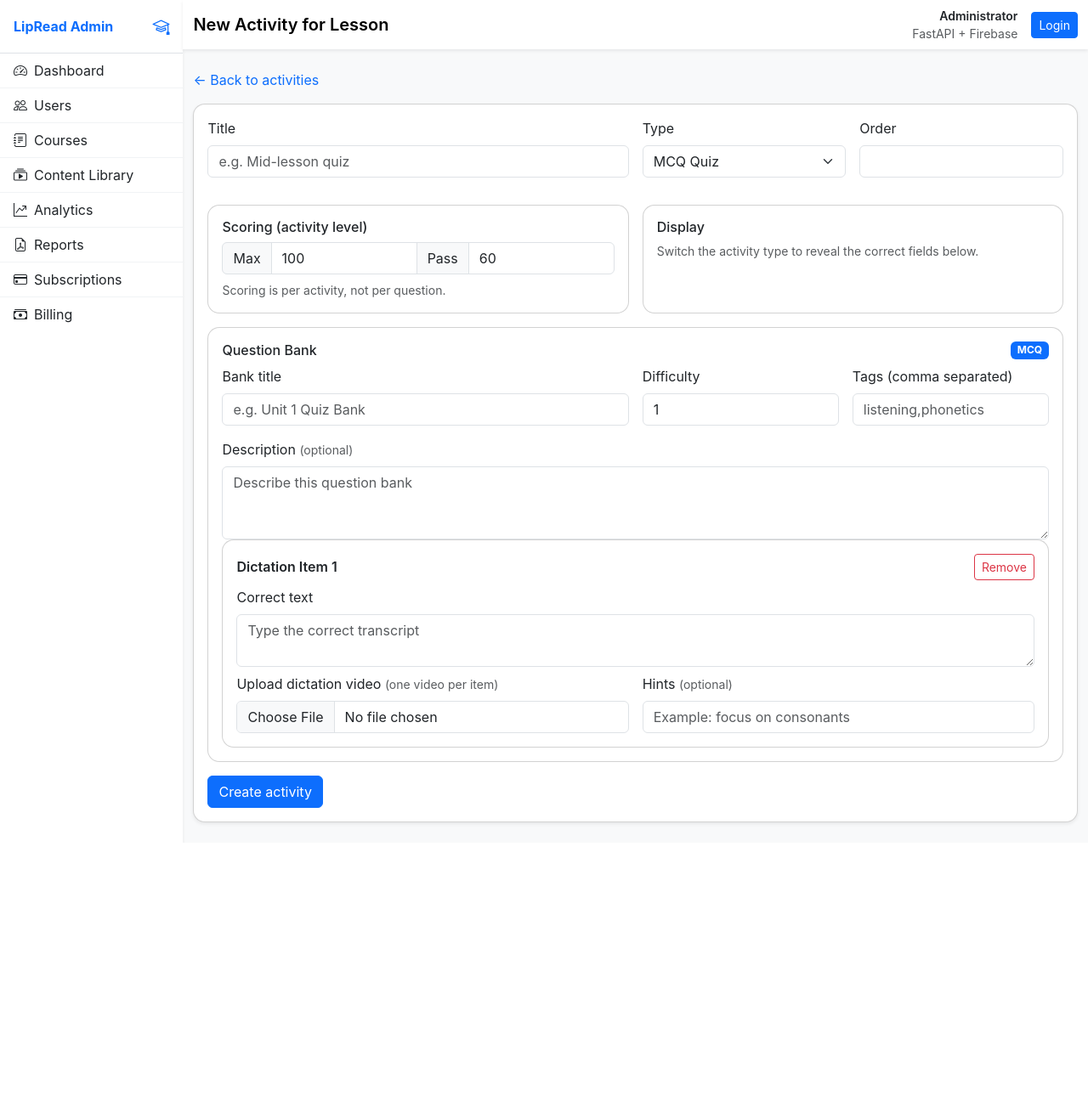
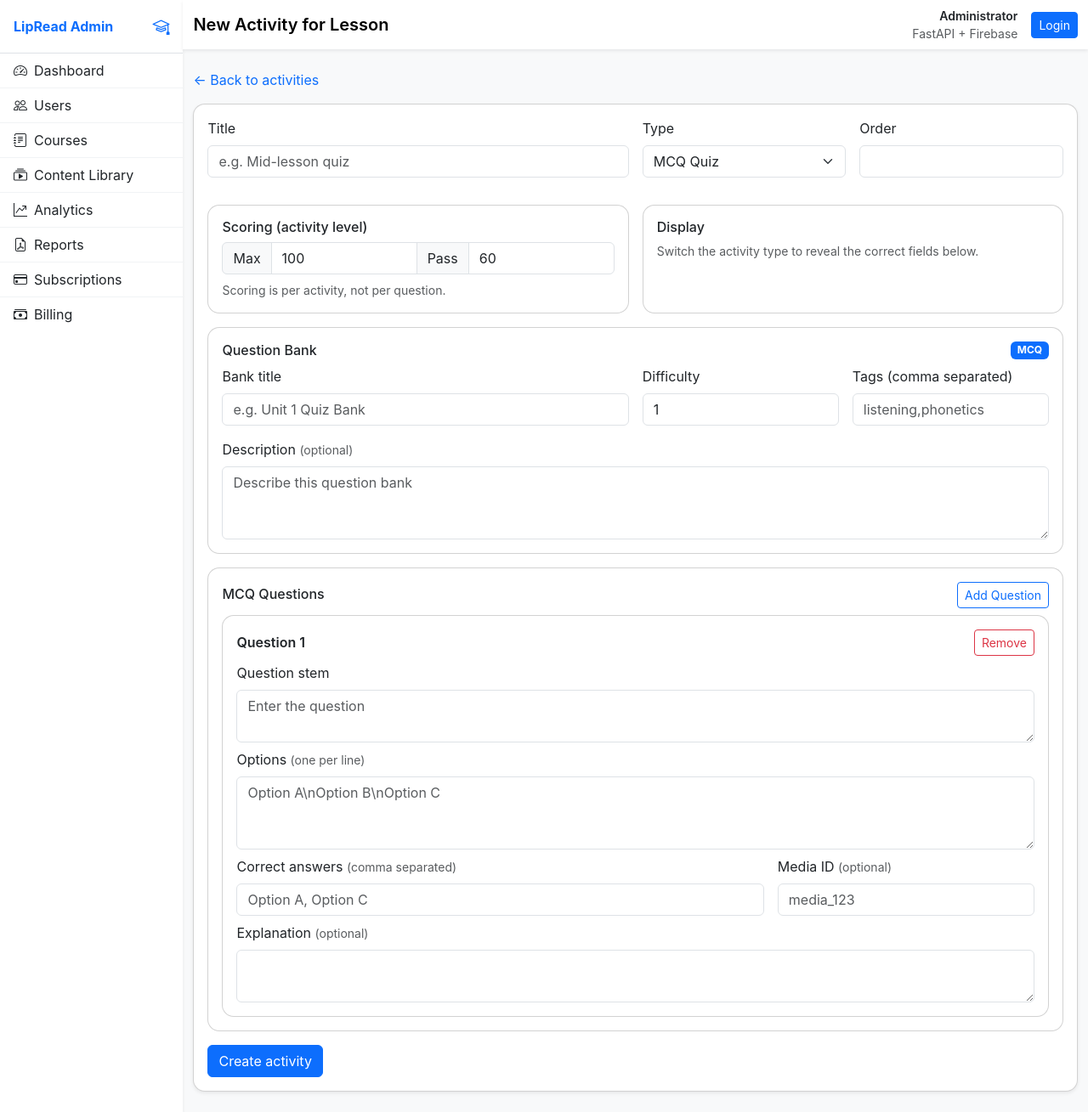
Before and after one commit to sustay2/lipread, a FastAPI app: template admin_panel/backend/app/templates/activities/activity_create.html in a window 1280 px wide. Shown: the whole page at 85% size. Before the commit the page ends 992 px from the top, so only its background shows below. Run offline with FastAPI, Linux system fonts and the light colour scheme; the template is opened without the code that fills it, so the values that code supplies are empty; parts of the project's set-up code (start-up, migrations or seed data) failed here and were passed over.

Commit message:
Revert "Support video uploads for activity items"

```diff
--- a/admin_panel/backend/app/templates/activities/activity_create.html
+++ b/admin_panel/backend/app/templates/activities/activity_create.html
@@ -8,7 +8,7 @@
 
 <div class="card shadow-sm">
   <div class="card-body">
-    <form id="activityForm" method="post" enctype="multipart/form-data" action="/courses/{{ course.id }}/modules/{{ module.id }}/lessons/{{ lesson.id }}/activities">
+    <form id="activityForm" method="post" action="/courses/{{ course.id }}/modules/{{ module.id }}/lessons/{{ lesson.id }}/activities">
       <input type="hidden" name="payload" id="activityPayload">
       <div class="row g-3">
         <div class="col-md-6">
@@ -79,19 +79,6 @@
               <label class="form-label">Description <span class="text-muted small">(optional)</span></label>
               <textarea class="form-control" id="bankDescription" rows="3" placeholder="Describe this question bank"></textarea>
             </div>
-            <div id="dictationList" class="d-flex flex-column gap-2"></div>
-          </div>
-        </div>
-      </div>
-
-      <div class="mt-3 d-none" id="practiceSection">
-        <div class="card">
-          <div class="card-body">
-            <div class="d-flex justify-content-between align-items-center mb-2">
-              <h6 class="mb-0">Practice Items</h6>
-              <button class="btn btn-sm btn-outline-primary" type="button" id="addPracticeBtn">Add Practice Item</button>
-            </div>
-            <div id="practiceList" class="d-flex flex-column gap-2"></div>
           </div>
         </div>
 
@@ -158,8 +145,8 @@
           <input class="form-control question-answers" placeholder="Option A, Option C">
         </div>
         <div class="col-md-4">
-          <label class="form-label">Question video <span class="text-muted small">(optional, one video)</span></label>
-          <input class="form-control question-media" type="file" accept="video/*">
+          <label class="form-label">Media ID <span class="text-muted small">(optional)</span></label>
+          <input class="form-control question-media" placeholder="media_123">
         </div>
       </div>
       <div class="mt-2">
@@ -183,8 +170,8 @@
       </div>
       <div class="row g-3">
         <div class="col-md-6">
-          <label class="form-label">Upload dictation video <span class="text-muted small">(one video per item)</span></label>
-          <input class="form-control dictation-media" type="file" accept="video/*" required>
+          <label class="form-label">Media / Video ID</label>
+          <input class="form-control dictation-media" placeholder="media_123" required>
         </div>
         <div class="col-md-6">
           <label class="form-label">Hints <span class="text-muted small">(optional)</span></label>
@@ -212,8 +199,8 @@
           <input class="form-control practice-target" placeholder="e.g. Lip reading">
         </div>
         <div class="col-md-6">
-          <label class="form-label">Upload practice video <span class="text-muted small">(one video per item)</span></label>
-          <input class="form-control practice-media" type="file" accept="video/*" required>
+          <label class="form-label">Media / Video ID</label>
+          <input class="form-control practice-media" placeholder="media_456" required>
         </div>
       </div>
     </div>
@@ -233,35 +220,17 @@
     const dictationList = document.getElementById('dictationList');
     const practiceList = document.getElementById('practiceList');
 
-    const counters = { question: 0, dictation: 0, practice: 0 };
-
-    function setSectionEnabled(sectionEl, enabled) {
-      sectionEl.querySelectorAll('input, textarea, select').forEach((el) => {
-        if (enabled) {
-          el.removeAttribute('disabled');
-        } else {
-          el.setAttribute('disabled', 'disabled');
-        }
-      });
-    }
-
     function updateVisibility() {
       const type = typeSelect.value;
       Object.entries(sections).forEach(([key, el]) => {
         if (!el) return;
-        const visible = key === type;
-        el.classList.toggle('d-none', !visible);
-        setSectionEnabled(el, visible);
+        el.classList.toggle('d-none', key !== type);
       });
     }
 
     function addMcqQuestion() {
       const tpl = document.getElementById('mcqTemplate');
       const clone = tpl.content.firstElementChild.cloneNode(true);
-      const mediaInput = clone.querySelector('.question-media');
-      const mediaField = `question_media_${Date.now()}_${counters.question++}`;
-      mediaInput.name = mediaField;
-      mediaInput.dataset.field = mediaField;
       clone.querySelector('.remove-question').addEventListener('click', () => {
         clone.remove();
         renumber();
@@ -273,10 +242,6 @@
     function addDictationItem() {
       const tpl = document.getElementById('dictationTemplate');
       const clone = tpl.content.firstElementChild.cloneNode(true);
-      const mediaInput = clone.querySelector('.dictation-media');
-      const mediaField = `dictation_media_${Date.now()}_${counters.dictation++}`;
-      mediaInput.name = mediaField;
-      mediaInput.dataset.field = mediaField;
       clone.querySelector('.remove-dictation').addEventListener('click', () => {
         clone.remove();
         renumber();
@@ -288,10 +253,6 @@
     function addPracticeItem() {
       const tpl = document.getElementById('practiceTemplate');
       const clone = tpl.content.firstElementChild.cloneNode(true);
-      const mediaInput = clone.querySelector('.practice-media');
-      const mediaField = `practice_media_${Date.now()}_${counters.practice++}`;
-      mediaInput.name = mediaField;
-      mediaInput.dataset.field = mediaField;
       clone.querySelector('.remove-practice').addEventListener('click', () => {
         clone.remove();
         renumber();
@@ -312,9 +273,7 @@
         const stem = card.querySelector('.question-stem').value.trim();
         const options = card.querySelector('.question-options').value.split('\n').map(o => o.trim()).filter(Boolean);
         const answers = card.querySelector('.question-answers').value.split(',').map(a => a.trim()).filter(Boolean);
-        const mediaInput = card.querySelector('.question-media');
-        const mediaField = mediaInput.dataset.field;
-        const hasFile = mediaInput.files && mediaInput.files.length > 0;
+        const mediaId = card.querySelector('.question-media').value.trim() || null;
         const explanation = card.querySelector('.question-explanation').value.trim();
         if (stem) {
           questions.push({
@@ -322,7 +281,7 @@
             options,
             answers,
             explanation: explanation || undefined,
-            mediaField: hasFile ? mediaField : undefined,
+            mediaId: mediaId || undefined,
             type: 'mcq',
           });
         }
@@ -334,12 +293,10 @@
       const items = [];
       document.querySelectorAll('#dictationList .dictation-item').forEach((card) => {
         const correctText = card.querySelector('.dictation-correct').value.trim();
-        const mediaInput = card.querySelector('.dictation-media');
-        const mediaField = mediaInput.dataset.field;
-        const hasFile = mediaInput.files && mediaInput.files.length > 0;
+        const mediaId = card.querySelector('.dictation-media').value.trim();
         const hints = card.querySelector('.dictation-hints').value.trim();
-        if (correctText && hasFile) {
-          items.push({ correctText, mediaField, hints: hints || undefined });
+        if (correctText && mediaId) {
+          items.push({ correctText, mediaId, hints: hints || undefined });
         }
       });
       return items;
@@ -350,11 +307,9 @@
       document.querySelectorAll('#practiceList .practice-item').forEach((card) => {
         const description = card.querySelector('.practice-description').value.trim();
         const targetWord = card.querySelector('.practice-target').value.trim();
-        const mediaInput = card.querySelector('.practice-media');
-        const mediaField = mediaInput.dataset.field;
-        const hasFile = mediaInput.files && mediaInput.files.length > 0;
-        if (description && hasFile) {
-          items.push({ description, targetWord: targetWord || undefined, mediaField });
+        const mediaId = card.querySelector('.practice-media').value.trim();
+        if (description && mediaId) {
+          items.push({ description, targetWord: targetWord || undefined, mediaId });
         }
       });
       return items;
```
Also changed, not shown: admin_panel/backend/app/routers/ui.py (+77 -115 lines).
